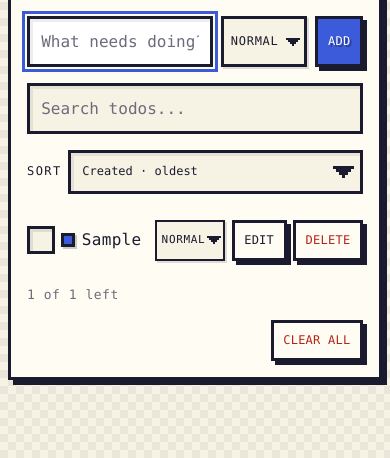
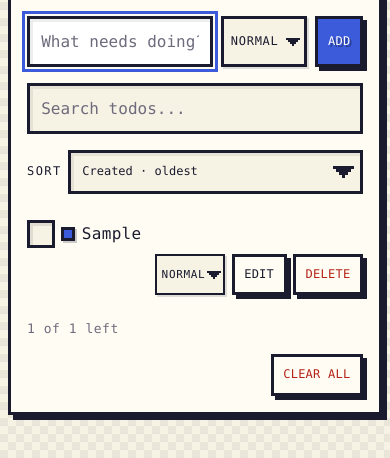
Before and after one commit to sahil0x01/cc-testing, a plain HTML site: page index.html in a window 390 px wide. Both pictures are taken after typing "Sample" into the empty fields and a click on the button "ADD". Shown: the part 86-544 px from the top of the page. Drawn offline with Linux system fonts and the light colour scheme.

Commit message:
WIP: Add a priority to each todo: low, normal (the default) or hi

```diff
--- a/styles.css
+++ b/styles.css
@@ -402,6 +402,20 @@ h1 {
     padding: 0.25rem 1.1rem 0.25rem 0.3rem;
     background-position: right 0.15rem center;
   }
+
+  /* Four controls plus a marker no longer fit beside readable text, so let the
+     actions drop onto their own right-aligned line instead of squeezing it. */
+  .todo {
+    flex-wrap: wrap;
+  }
+
+  .todo-text {
+    flex: 1 1 8rem;
+  }
+
+  .todo-actions {
+    margin-left: auto;
+  }
 }
 
 [hidden] {
```
